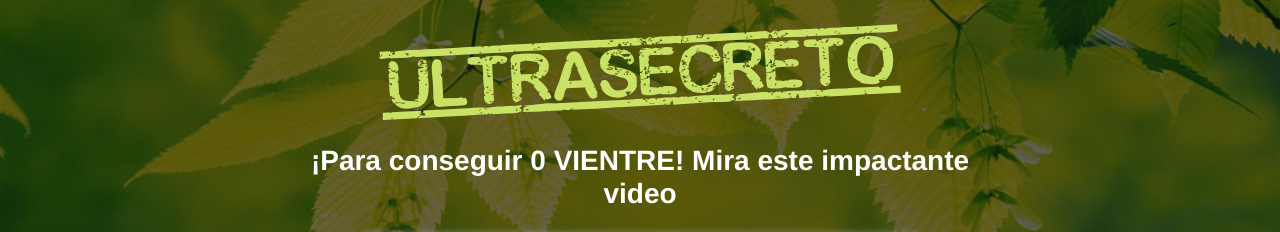
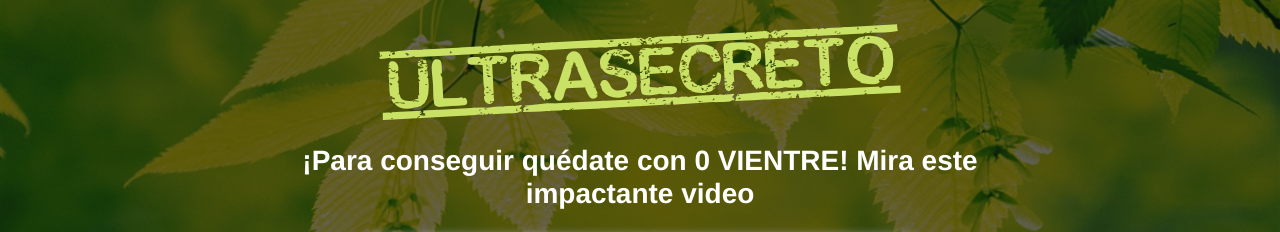
Before and after one commit to Talissonhoppe95/taliformula.shop, a plain HTML site: page index.html in a window 1280 px wide. Shown: the top 232 px of the page. Drawn offline with nearby package versions, Linux system fonts and the light colour scheme; grey boxes are pictures that could not be loaded; a script that the page names is missing.

Commit message:
Update index.html

```diff
--- a/index.html
+++ b/index.html
@@ -56,7 +56,7 @@
             <img class="img-fluid" src="./assets/img/ultrasecreto.svg">
 
             <!-- Headline -->
-            <h3 class="my-4"><b>¡Para conseguir 0 VIENTRE! Mira este impactante video</b></h3>
+            <h3 class="my-4"><b>¡Para conseguir quédate con 0 VIENTRE! Mira este impactante video</b></h3>
 
             <!-- VSL -->
             <script src="https://fast.wistia.com/player.js" async></script><script src="https://fast.wistia.com/embed/amu2gxukjz.js" async type="module"></script><style>wistia-player[media-id='amu2gxukjz']:not(:defined) { background: center / contain no-repeat url('https://fast.wistia.com/embed/medias/amu2gxukjz/swatch'); display: block; filter: blur(5px); padding-top:56.25%; }</style> <wistia-player media-id="amu2gxukjz"></wistia-player>
```
